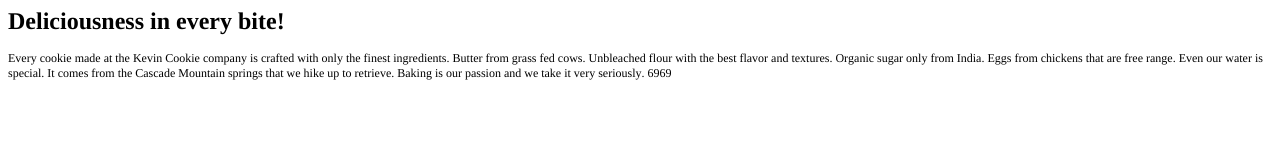
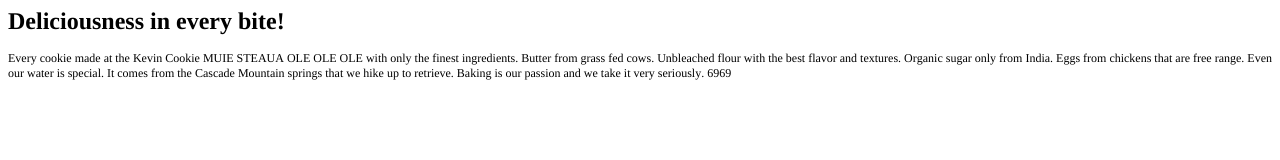
Before and after one commit to lincata47/test, a plain HTML site: page index.htm in a window 1280 px wide. Drawn offline with Linux system fonts and the light colour scheme.

Commit message:
Update index.htm
Added "MUIE STEAUA OLE OLE" to the text

```diff
--- a/index.htm
+++ b/index.htm
@@ -13,6 +13,6 @@
 </head>
 <body>
 <h1 style="margin: 0.0px 0.0px 16.1px 0.0px; font: 24.0px Times; -webkit-text-stroke: #000000"><span class="s1"><b>Deliciousness in every bite!</b></span></h1>
-<p class="p2"><span class="s1">Every cookie made at the Kevin Cookie company is crafted with only the finest ingredients. Butter from grass fed cows. Unbleached flour with the best flavor and textures. Organic sugar only from India. Eggs from chickens that are free range. Even our water is special. It comes from the Cascade Mountain springs that we hike up to retrieve. Baking is our passion and we take it very seriously. 6969</span></p>
+<p class="p2"><span class="s1">Every cookie made at the Kevin Cookie MUIE STEAUA OLE OLE OLE with only the finest ingredients. Butter from grass fed cows. Unbleached flour with the best flavor and textures. Organic sugar only from India. Eggs from chickens that are free range. Even our water is special. It comes from the Cascade Mountain springs that we hike up to retrieve. Baking is our passion and we take it very seriously. 6969</span></p>
 </body>
 </html>
```
